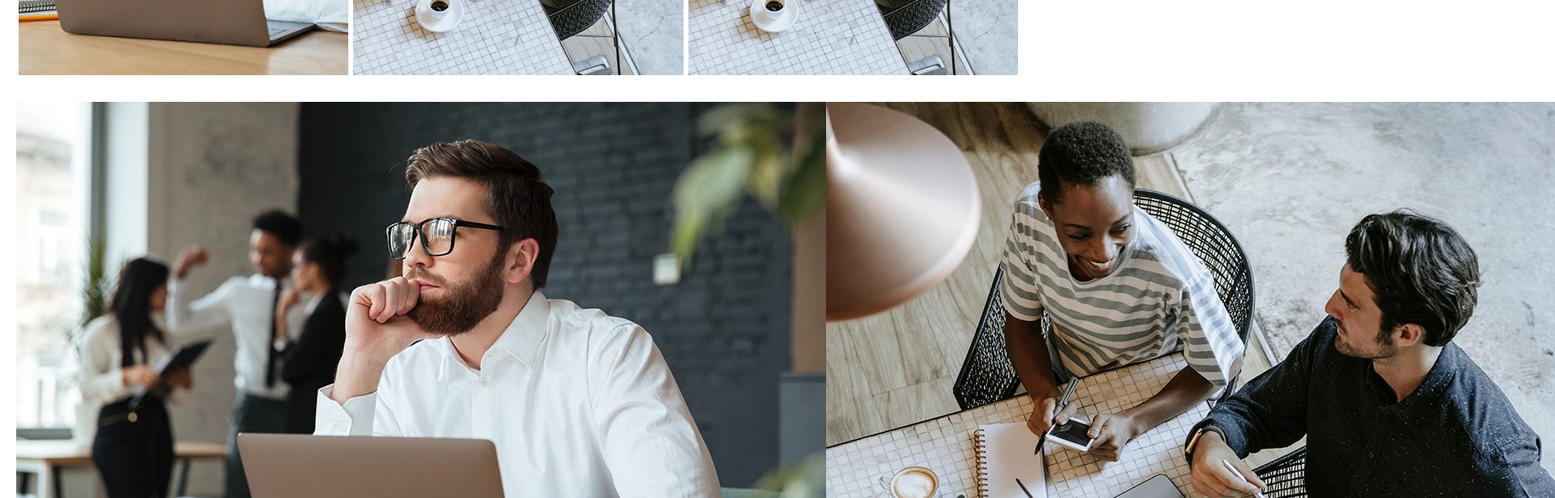
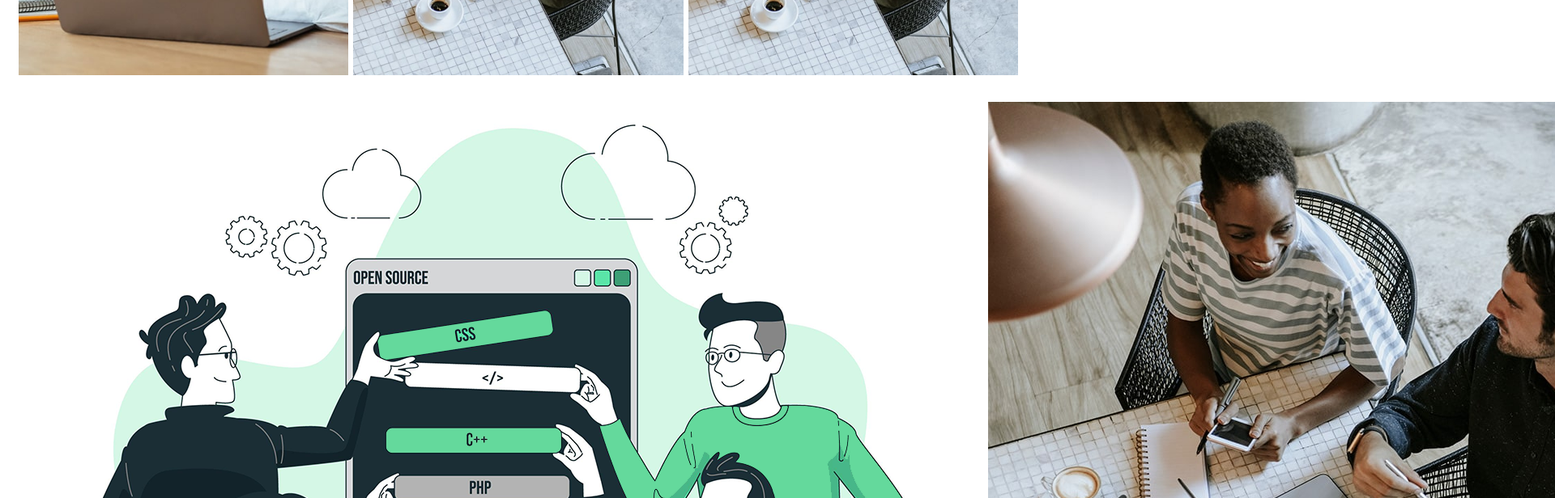
Before and after one commit to pwill12/Ecommerce-app, a React (Create React App) app: page / in a window 1280 px wide. Shown: the part 1200-1816 px from the top of the page at 81% size, 1920 px wide, since content can reach past the window. Built offline with nearby package versions, Linux system fonts and the light colour scheme.

Commit message:
added products images

```diff
--- a/src/data.js
+++ b/src/data.js
@@ -45,7 +45,7 @@ export const mycategories = [
 export const popularproducts = [
     {
         id: 1,
-        img: './playstation/cc24004b-3648-459a-a427-92b968bd416b.jpg',
+        img: './playstation/uuu.png',
         title: 'working jacket'
     },
     {
@@ -55,7 +55,13 @@ export const popularproducts = [
     },
     {
         id: 3,
-        img: './playstation/uuyu-min.jpg',
+        img: './playstation/xcc-min.png',
+        title: 'junior work'
+    },
+
+    {
+        id: 4,
+        img: './playstation/xcc-min1.png',
         title: 'junior work'
     }
 ]
```
